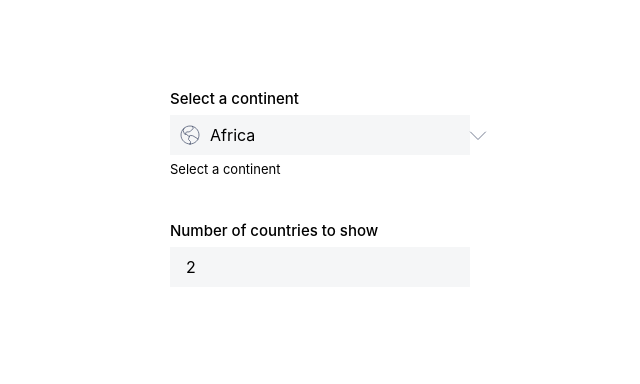
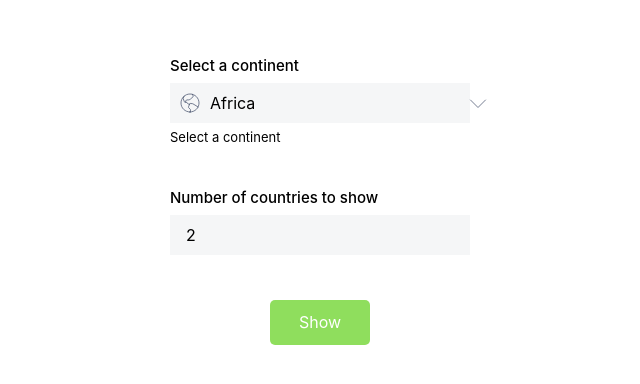
Before and after one commit to DjDister/CountryInsights, a React (Vite) app: page / in a window 1280 px wide. Shown: the top 384 px of the page, without its empty margins (640-1280 px from the left). Built offline with nearby package versions, Linux system fonts and the light colour scheme.

Commit message:
button added

```diff
--- a/src/App.module.css
+++ b/src/App.module.css
@@ -17,3 +17,20 @@
   .input{
     margin-top: 40px;
   }
+
+  button{
+    all: unset;
+  }
+
+  .button{
+    width: 100px;
+    height: 45px;
+    background-color: #8FDE5D;
+    color: #fff;
+    border-radius: 5px;
+    cursor: pointer;
+    display: flex;
+    align-items: center;
+    justify-content: center;
+    margin-top: 20px;
+  }
--- a/src/App.tsx
+++ b/src/App.tsx
@@ -50,6 +50,7 @@ function App() {
               : undefined
           }
         />
+        <button className={styles.button}>Show</button>
       </div>
     </div>
   );
```
